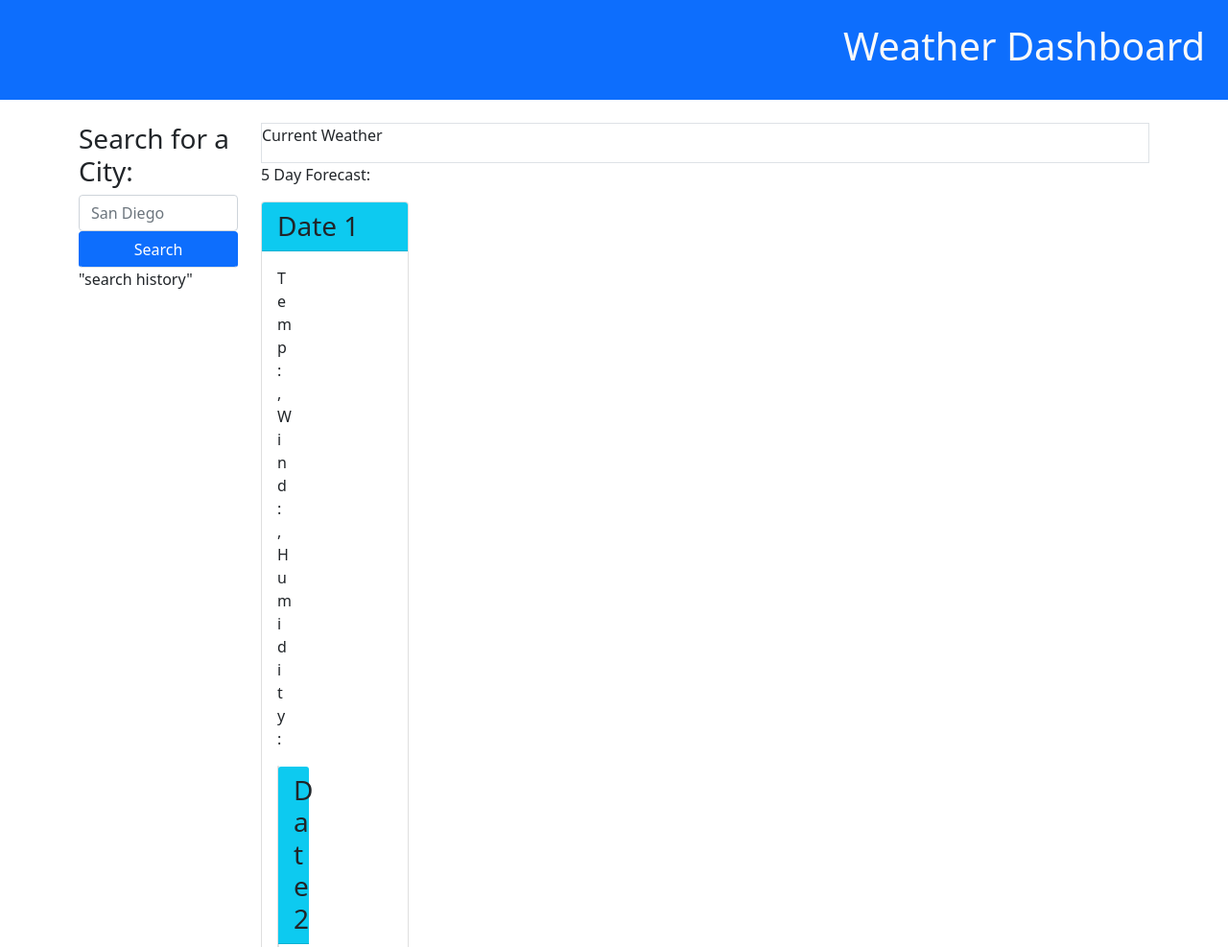
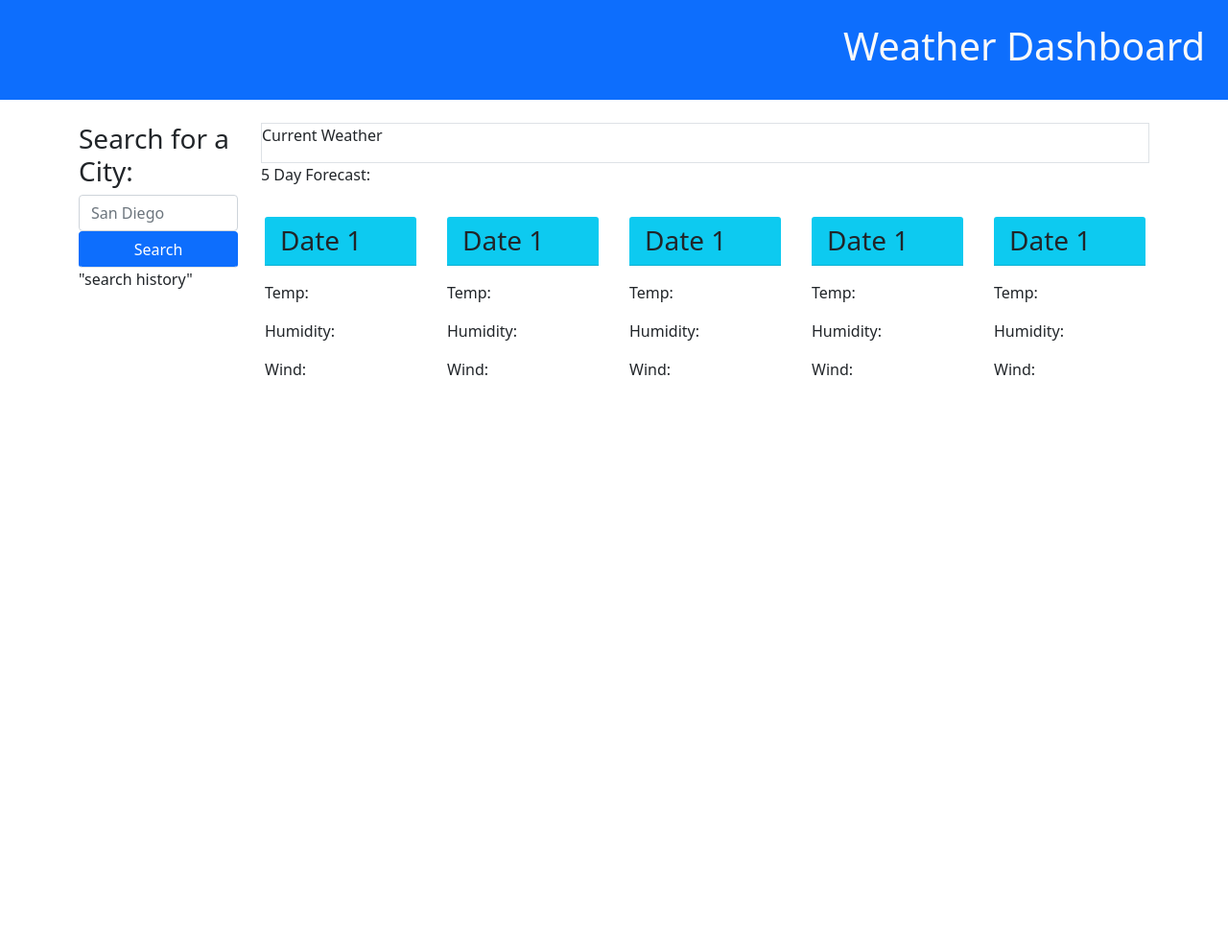
Before and after one commit to dpinkus87/weather-dashboard, a plain HTML site: page index.html in a window 1280 px wide. Shown: the top 987 px of the page at 96% size. After the commit the page ends 800 px from the top, so only its background shows below. Drawn offline with nearby package versions, Linux system fonts and the light colour scheme.

Commit message:
Finalized bootstrap layout

```diff
--- a/assets/script.js
+++ b/assets/script.js
@@ -4,8 +4,8 @@ var lat;
 var lon;
 
 var queryURL = "http://api.openweathermap.org/data/2.5/weather?q=" + cityName + "&appid=" + apiKey;
-var forecastWeatherQueryURL = api.openweathermap.org/data/2.5/forecast? + lat + "&lon=" + lon + "&appid=" + apiKey;
-var reverseGeoCode = "http://api.openweathermap.org/geo/1.0/reverse?lat=" + lat + "&lon=" + lon + "&limit=&appid=" + apiKey;
+var forecastWeatherQueryURL = "api.openweathermap.org/data/2.5/forecast?" + lat + "&lon=" + lon + "&appid=" + apiKey;
+var reverseGeoCode = "http://api.openweathermap.org/geo/1.0/reverse?lat=" + lat + "&lon=" + lon + "&limit=" + "10" + "&appid=" + apiKey;
 
 function getAPI () {
     fetch(forecastWeatherQueryURL)
--- a/index.html
+++ b/index.html
@@ -38,24 +38,42 @@
                     <class="col-9">
                         <p>5 Day Forecast:</p>
                 </span>
-             <div class="card col-2">
+                <span class="row g-4 justify-content-around">
+                    <div class="card-body col-2">
                         <h3 class="card-header bg-info">Date 1</h3>
+                        <p class="card-text">
+                            <p>Temp:</p>
+                            <p>Humidity:</p>
+                            <P>Wind:</P>
+                    </div>
                     <div class="card-body col-2">
-                        <p class="card-text">Temp:, Wind:, Humidity:</p>
-                        <div class="card col-2">
-                            <h3 class="card-header bg-info">Date 2</h3>
+                        <h3 class="card-header bg-info">Date 1</h3>
+                        <p class="card-text">
+                            <p>Temp:</p>
+                            <p>Humidity:</p>
+                            <P>Wind:</P>
+                    </div>
                     <div class="card-body col-2">
+                        <h3 class="card-header bg-info">Date 1</h3>
                         <p class="card-text">
-                                    Temp:, Wind:, Humidity:
-                                </p>
-                                <div class="card col-2">
-                                    <h3 class="card-header bg-info">
-                                        Date 3
-                                    </h3>
+                            <p>Temp:</p>
+                            <p>Humidity:</p>
+                            <P>Wind:</P>
+                    </div>
                     <div class="card-body col-2">
+                        <h3 class="card-header bg-info">Date 1</h3>
                         <p class="card-text">
-                                            Temp:, Wind:, Humidity:
-                                        </p>
+                            <p>Temp:</p>
+                            <p>Humidity:</p>
+                            <P>Wind:</P>
+                    </div>
+                    <div class="card-body col-2">
+                        <h3 class="card-header bg-info">Date 1</h3>
+                        <p class="card-text">
+                            <p>Temp:</p>
+                            <p>Humidity:</p>
+                            <P>Wind:</P>
+                    </div>
             </span>
 
         </section>
```
Lines whose indentation alone changed are shown as unchanged.
